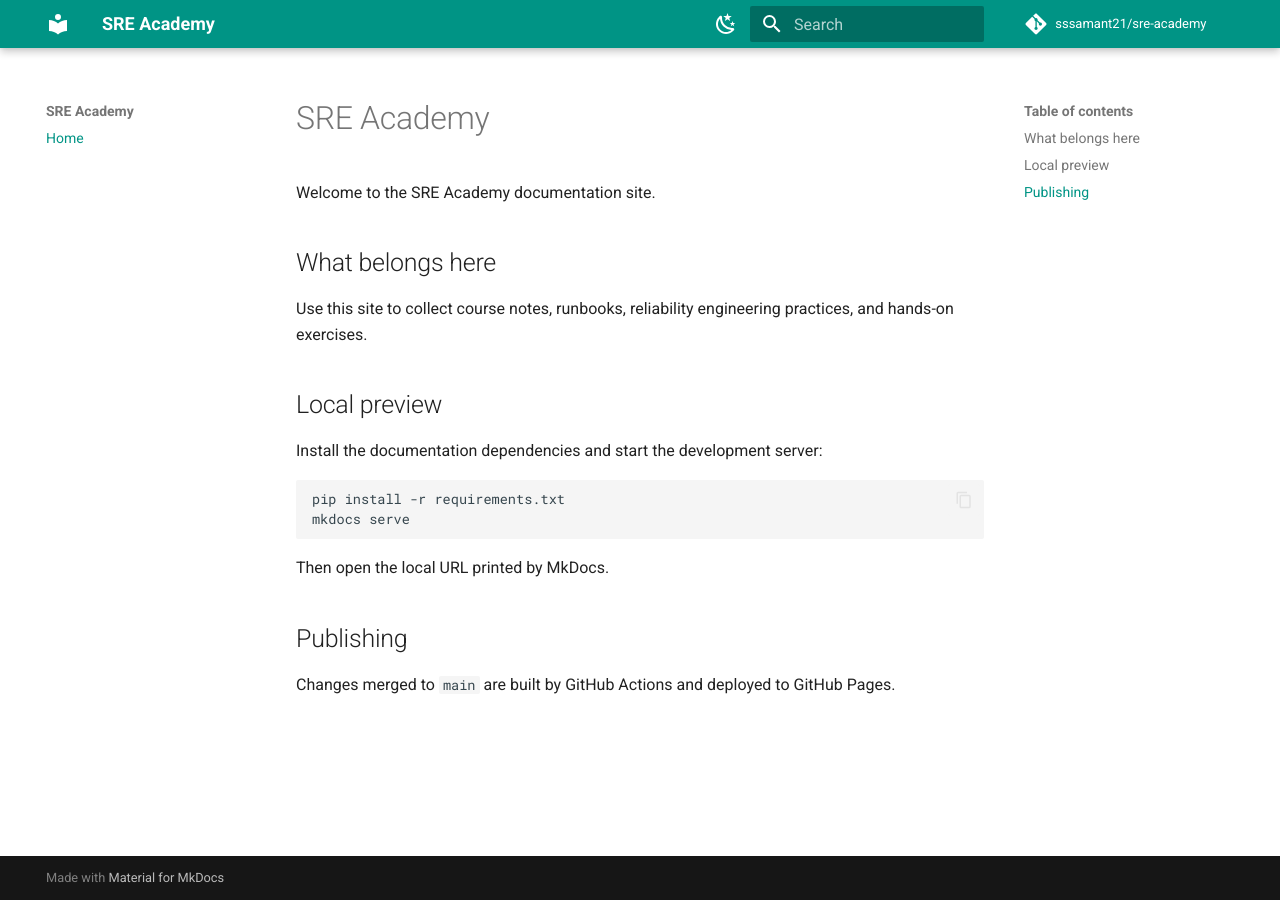
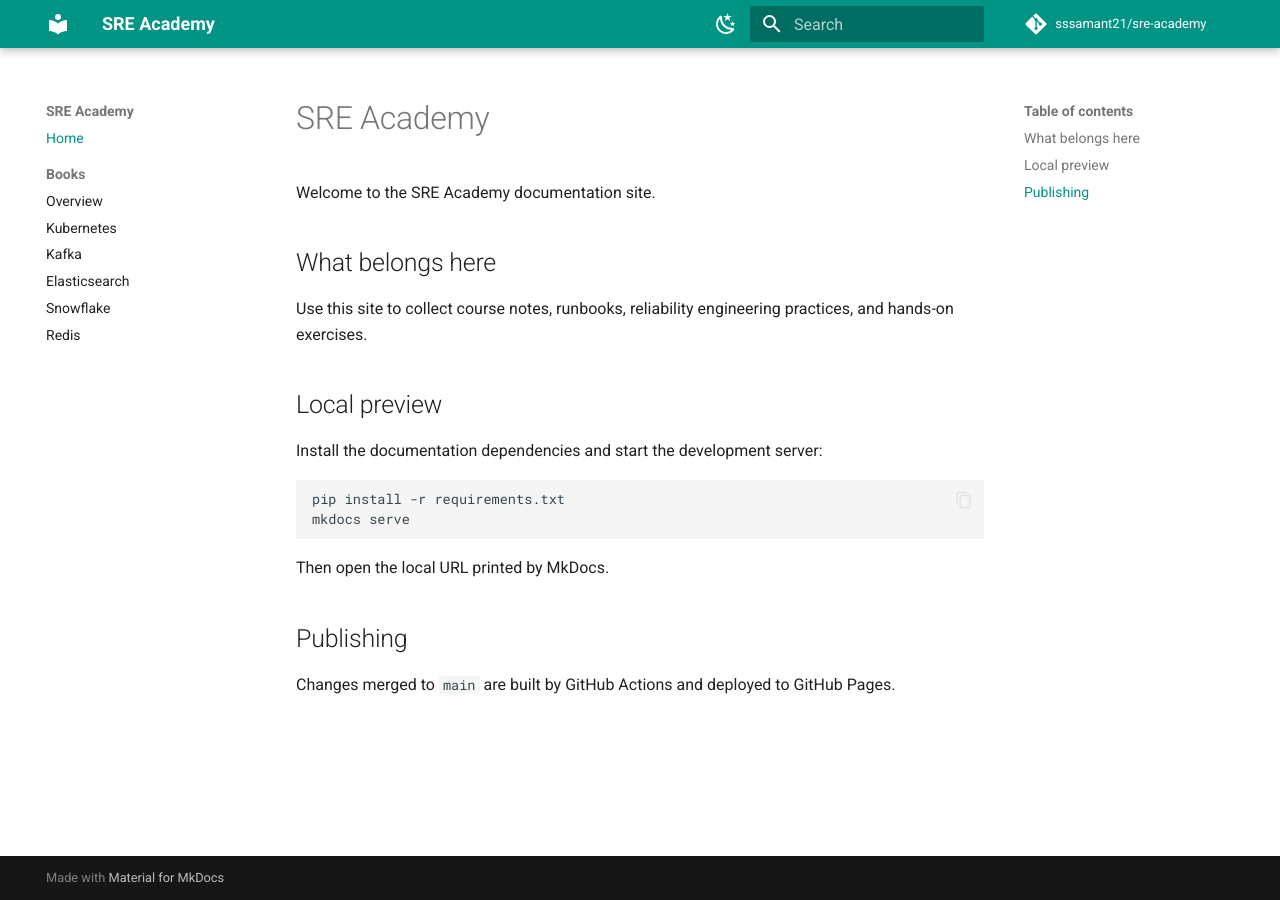
Before and after one commit to sssamant21/sre-academy, an MkDocs documentation site: the page built from docs/index.md, in a window 1280 px wide. Built offline with MkDocs 1.6.1 and Material for MkDocs 9.7.7, drawn with Linux system fonts in a browser that asks for light colours; comment, search, counter and statistics services are not loaded.

```diff
--- a/mkdocs.yml
+++ b/mkdocs.yml
@@ -1,5 +1,5 @@
 site_name: SRE Academy
-site_description: Documentation and learning materials for SRE Academy.
+site_description: Practical documentation and learning paths for site reliability engineering.
 site_url: https://sssamant21.github.io/sre-academy/
 repo_url: https://github.com/sssamant21/sre-academy
 repo_name: sssamant21/sre-academy
@@ -32,6 +32,13 @@ theme:
 
 nav:
   - Home: index.md
+  - Books:
+      - Overview: books/index.md
+      - Kubernetes: books/kubernetes/index.md
+      - Kafka: books/kafka/index.md
+      - Elasticsearch: books/elasticsearch/index.md
+      - Snowflake: books/snowflake/index.md
+      - Redis: books/redis/index.md
 
 markdown_extensions:
   - admonition
@@ -43,7 +50,11 @@ markdown_extensions:
   - pymdownx.highlight:
       anchor_linenums: true
   - pymdownx.inlinehilite
-  - pymdownx.superfences
+  - pymdownx.superfences:
+      custom_fences:
+        - name: mermaid
+          class: mermaid
+          format: !!python/name:pymdownx.superfences.fence_code_format
   - pymdownx.tabbed:
       alternate_style: true
 
```
